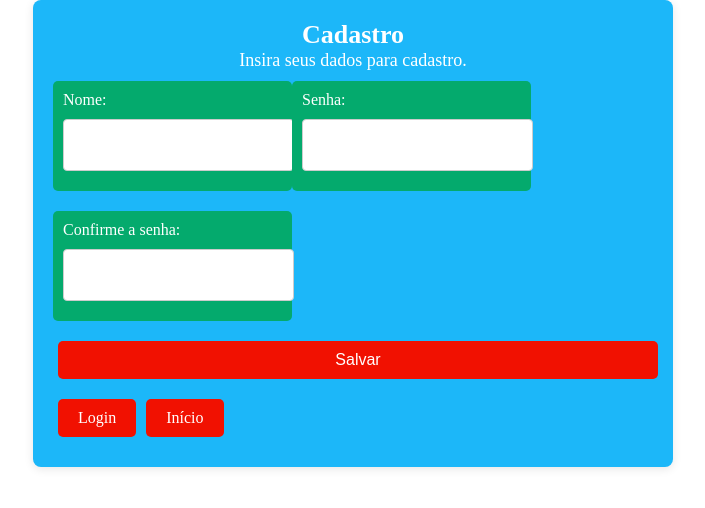
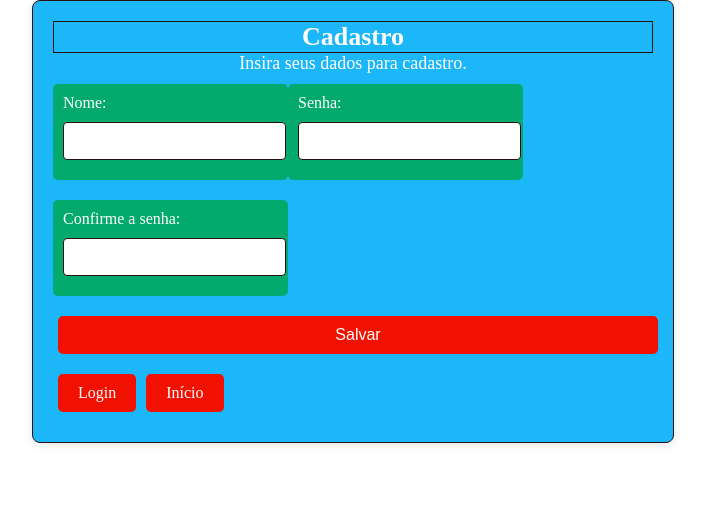
Before and after one commit to pedro-brandt/AplicacaoReact2, a React (Vite) app in the folder AplicacaoReact-main/: page /cadastro in a window 1280 px wide. Shown: the top 508 px of the page, without its empty margins (287-992 px from the left). Built offline with nearby package versions, Linux system fonts and the light colour scheme.

Commit message:
ajuste de css de cadastro e login

```diff
--- a/AplicacaoReact-main/src/Components/Cadastro/Cadastro.css
+++ b/AplicacaoReact-main/src/Components/Cadastro/Cadastro.css
@@ -5,12 +5,14 @@
     margin: auto;
     border-radius: 8px;
     box-shadow: 0 2px 10px rgba(0, 0, 0, 0.1);
+    border: 1px solid #291111;
 }
 
 .cadastro-title {
     font-size: 26px;
     text-align: center;
     color: white;
+    border: 1px solid #291111;
 }
 
 .info-text {
@@ -34,10 +36,10 @@
     display: block;
     margin: 10px 0;
     width: 100%;
-    height: 40px;
-    padding: 5px;
+    height: 30px;
+    padding: 3px;
     border-radius: 4px;
-    border: 1px solid #ccc;
+    border: 1px solid #291111;
     font-size: 16px;
 }
 
--- a/AplicacaoReact-main/src/Components/Login/Login.css
+++ b/AplicacaoReact-main/src/Components/Login/Login.css
@@ -1,15 +1,16 @@
 #login-container {
-    background-color: rgb(147, 198, 234);
+    background-color: rgb(28, 183, 249);
     padding: 20px;
     max-width: 500px;
     margin: auto;
-    border-radius: 8px;
+    border-radius: 8px;border: 1px solid #291111;
 }
 
 #login-container .login-title {
     font-size: 26px;
     text-align: center;
     color: white;
+    border: 1px solid #291111;
 }
 
 #login-info-text {
@@ -37,6 +38,7 @@
     padding: 5px;
     border-radius: 4px;
     border: 1px solid #ccc;
+    border: 1px solid #291111;
 }
 
 #login-container .login-button {
```
